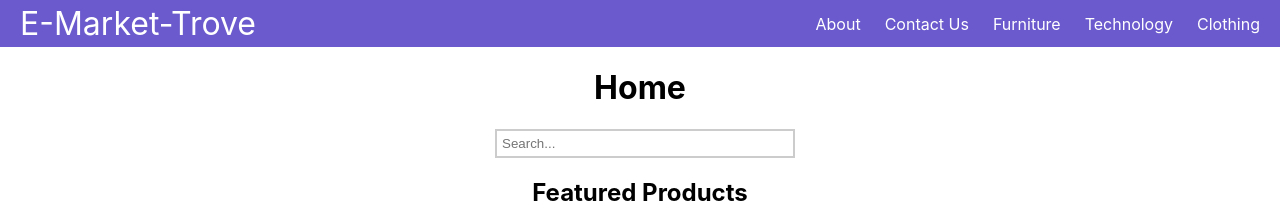
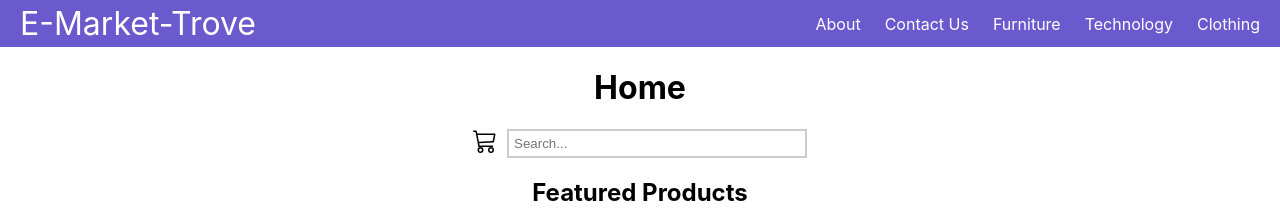
Before and after one commit to agrnerd17/E-Market-Trove, a React (Create React App) app in the folder e-market-trove/: page / in a window 1280 px wide. Shown: the top 219 px of the page. Built offline with nearby package versions, Linux system fonts and the light colour scheme.

Commit message:
icon implemented

```diff
--- a/e-market-trove/src/pages/home.js
+++ b/e-market-trove/src/pages/home.js
@@ -1,4 +1,5 @@
 import '../styles.css'; // Import style settings from one directory above
+import { BsCart3 } from "react-icons/bs"; // Import shopping cart icon
 
 // Show featured product information
 const featuredProducts = [
@@ -41,6 +42,9 @@ const App = () => (
         <h1>Home</h1>
       <header>
         <div className="logo-search"> {/* used to style header, connects with CSS class */}
+          <div className="logo"> {/* logo class */}
+            <BsCart3 size={24} /> {/* use shopping cart icon, size 24 */}
+          </div>
           <input type="text" placeholder="Search..." /> {/* placerholder search bar for now */}
         </div>
       </header>
```
